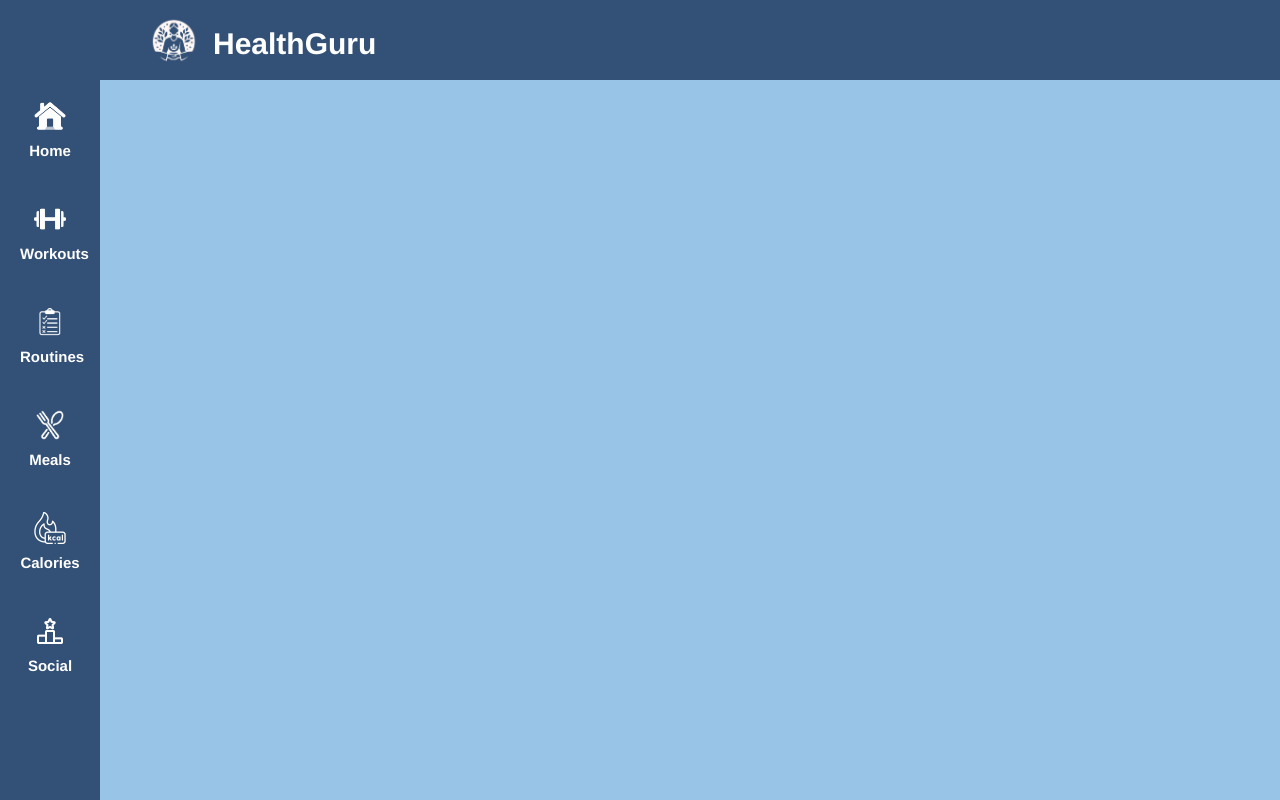
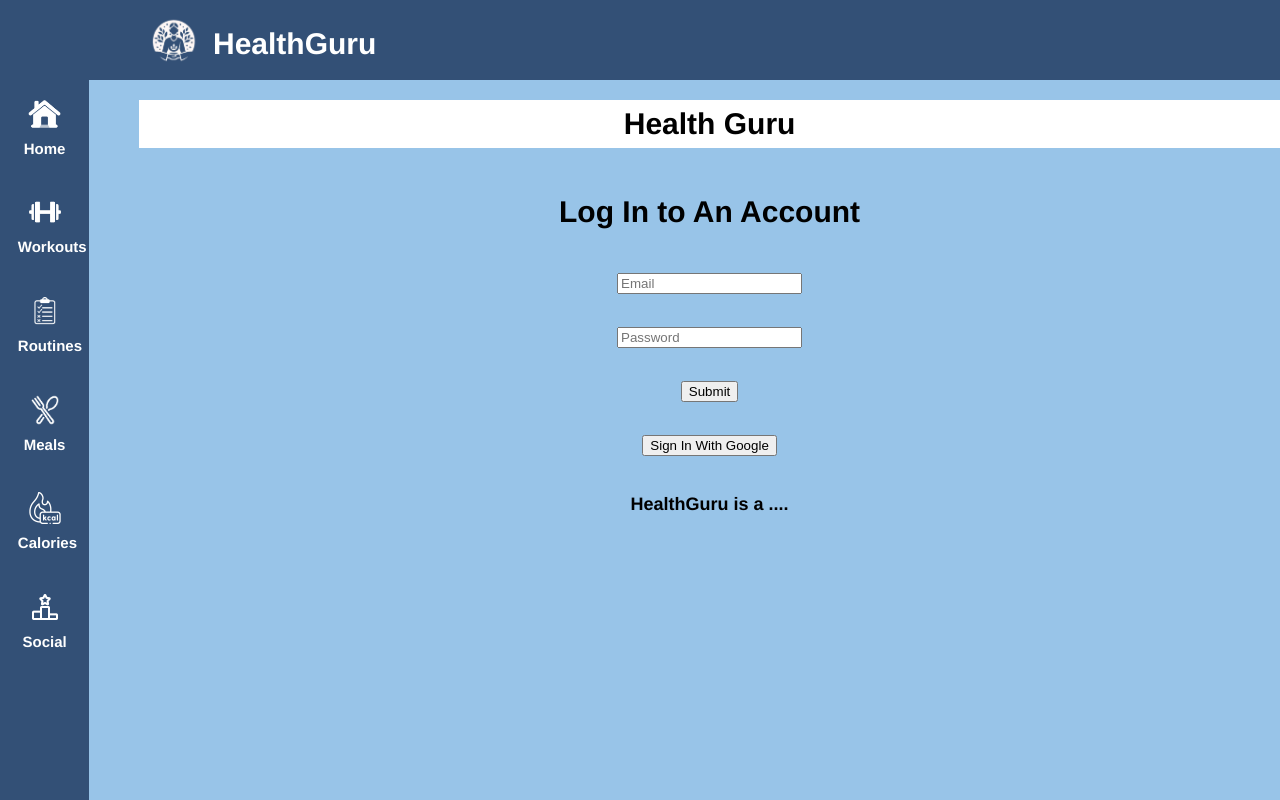
Before and after one commit to BT3103AppDev1/l1-final-term-project-group7, a Vue app: page /login in a window 1280 px wide. Shown: the top 800 px of the page. Built offline with nearby package versions, Linux system fonts and the light colour scheme.

Commit message:
seperated login + register pages
added login and register pages
created these two components on its own for now to prevent conflicts
access /login or /register

```diff
--- a/package.json
+++ b/package.json
@@ -10,6 +10,7 @@
   },
   "dependencies": {
     "chart.js": "^4.4.2",
+    "firebaseui": "^0.600.0",
     "pinia": "^2.1.7",
     "vue": "^3.4.21",
     "vue-chartjs": "^5.3.0",
--- /dev/null
+++ b/src/components/Login.vue
@@ -0,0 +1,101 @@
+<template>
+    <div id="loginContainer">
+        <h1 id="mainHead">Health Guru</h1>
+        <h1 id="message">Log In to An Account</h1>
+        <p><input type="text" placeholder="Email" v-model="email" /></p>
+        <p><input type="password" placeholder="Password" v-model="password" /></p>
+        <p v-if="errorMessage">{{ errorMessage }}</p>
+        <p><button @click="signIn">Submit</button></p>
+        <p><button @click="signInWithGoogle">Sign In With Google</button></p>
+        <h3 id="pagecontent">HealthGuru is a .... </h3>
+    </div>
+</template>
+<script>
+import 'firebase/compat/auth';
+import { ref } from "vue";
+import { useRouter } from "vue-router";
+import firebase from "@/uifire.js"
+import { getAuth } from 'firebase/auth';
+const auth = getAuth()
+
+export default {
+    setup() {
+        const email = ref("");
+        const password = ref("");
+        const router = useRouter();
+        const errorMessage = ref("");
+
+        const signIn = () => {
+            firebase.auth().signInWithEmailAndPassword(email.value, password.value)
+                .then(() => {
+                console.log("Successfully signed in!");
+                router.push('/');
+                })
+                .catch((error) => {
+                    console.error(error.code);
+                    switch(error.code) {
+                        case "auth/invalid-email":
+                            errorMessage.value = "Invalid email";
+                            break;
+                        case "auth/user-not-found":
+                            errorMessage.value = "No user found";
+                            break;
+                        case "auth/wrong-password":
+                            errorMessage.value = "Incorrect password";
+                            break;
+                        default:
+                            errorMessage.value = "Incorrect email or password";
+                    }
+                });
+        };
+
+        const signInWithGoogle = () => {
+            const provider = new firebase.auth.GoogleAuthProvider();
+            firebase.auth().signInWithPopup(provider)
+                .then((result) => {
+                    console.log(result.user);
+                    router.push("/");
+                })
+                .catch((error) => {
+                    console.error(error.code)
+                    alert(error.message)
+                });
+        }
+
+
+        return {
+            email,
+            password,
+            signIn,
+            signInWithGoogle,
+            errorMessage,
+        };
+    }
+}
+</script>
+<style scoped>
+#firebaseui-auth-container{
+    margin-top: 20px;
+    margin-bottom: 50px;
+}
+
+#pagecontent{
+    height:100px;
+    font-size: larger;
+    font-weight: bolder;
+    text-align: center;
+}
+
+#mainHead{
+    width: 100%;
+    text-align: center;
+    background-color: white;
+}
+
+#loginContainer{
+    width: 100%;
+    display: flex;
+    align-items: center;
+    flex-direction: column;
+}
+</style>
--- /dev/null
+++ b/src/components/Register.vue
@@ -0,0 +1,83 @@
+<template>
+    <div id="registerContainer">
+      <h1 id="mainHead">Health Guru</h1>
+      <h1 id="message">Create An Account</h1>
+      <p><input type="text" placeholder="email" v-model="email" /></p>
+      <p><input type="password" placeholder="password" v-model="password" /></p>
+      <p><button @click="register">Submit</button></p>
+      <p><button @click="signInWithGoogle">Sign In With Google</button></p>
+      <h3 id="pagecontent">HealthGuru is a .... </h3>
+    </div>
+  </template>
+
+<script>
+import 'firebase/compat/auth';
+import { ref } from "vue";
+import { useRouter } from "vue-router";
+import firebase from "@/uifire.js"
+import { getAuth } from 'firebase/auth';
+const auth = getAuth()
+
+export default {
+    setup() {
+        const email = ref("");
+        const password = ref("");
+        const router = useRouter();
+
+        const register = () => {
+            firebase.auth().createUserWithEmailAndPassword(email.value, password.value)
+                .then(() => {
+                    console.log("Successfully registered!");
+                    router.push('/');
+                })
+                .catch((error) => {
+                    console.error(error.code);
+                    alert(error.message);
+                });
+        };
+
+        const signInWithGoogle = () => {
+            const provider = new firebase.auth.GoogleAuthProvider();
+            firebase.auth().signInWithPopup(provider)
+                .then((result) => {
+                    console.log(result.user);
+                    router.push("/");
+                })
+                .catch((error) => {
+                    console.error(error.code)
+                    alert(error.message)
+                });
+        }
+
+
+        return {
+            email,
+            password,
+            register,
+            signInWithGoogle,
+        };
+    }
+}
+</script>
+<style scoped>
+#pagecontent{
+    height:100px;
+    font-size: larger;
+    font-weight: bolder;
+    text-align: center;
+}
+
+#mainHead{
+    width: 100%;
+    text-align: center;
+    background-color: white;
+}
+
+#registerContainer{
+    width: 100%;
+    display: flex;
+    align-items: center;
+    flex-direction: column;
+}
+
+</style>
--- a/src/router/index.js
+++ b/src/router/index.js
@@ -4,6 +4,16 @@ import Home from '/src/views/Home.vue'
 const router = createRouter({
   history: createWebHistory(import.meta.env.BASE_URL),
   routes: [
+    {
+      path: '/register',
+      name: 'register',
+      component: () => import('../components/Register.vue')
+    },
+    {
+      path: '/login',
+      name: 'login',
+      component: () => import('../components/Login.vue')
+    },
     {
       path: '/',
       name: 'home',
--- /dev/null
+++ b/src/uifire.js
@@ -0,0 +1,14 @@
+import firebase from 'firebase/compat/app'
+
+const firebaseConfig = {
+    apiKey: "AIzaSyAJUtZV3qrrlRIpK4k5oVRa_UGvcAQO260",
+    authDomain: "healthguru-59602.firebaseapp.com",
+    projectId: "healthguru-59602",
+    storageBucket: "healthguru-59602.appspot.com",
+    messagingSenderId: "31605522139",
+    appId: "1:31605522139:web:5d5b51cb5f014de0aa16fe"
+};
+
+firebase.initializeApp(firebaseConfig);
+
+export default firebase;
```
Also changed, not shown: src/firebase.js (added, +15 -0 lines), 1 other file (tests, documents, lock files or other folders).
